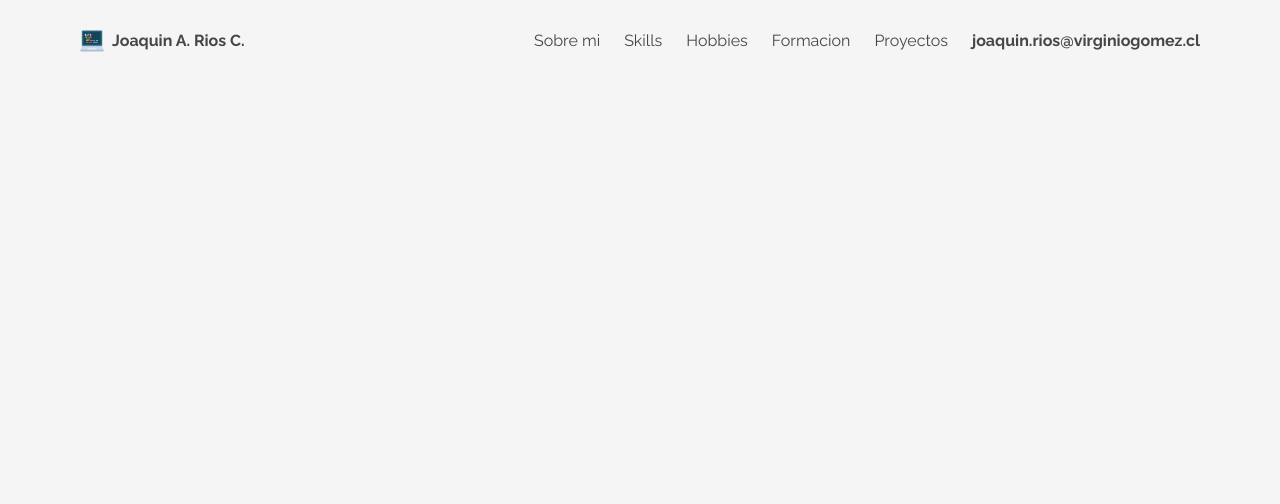
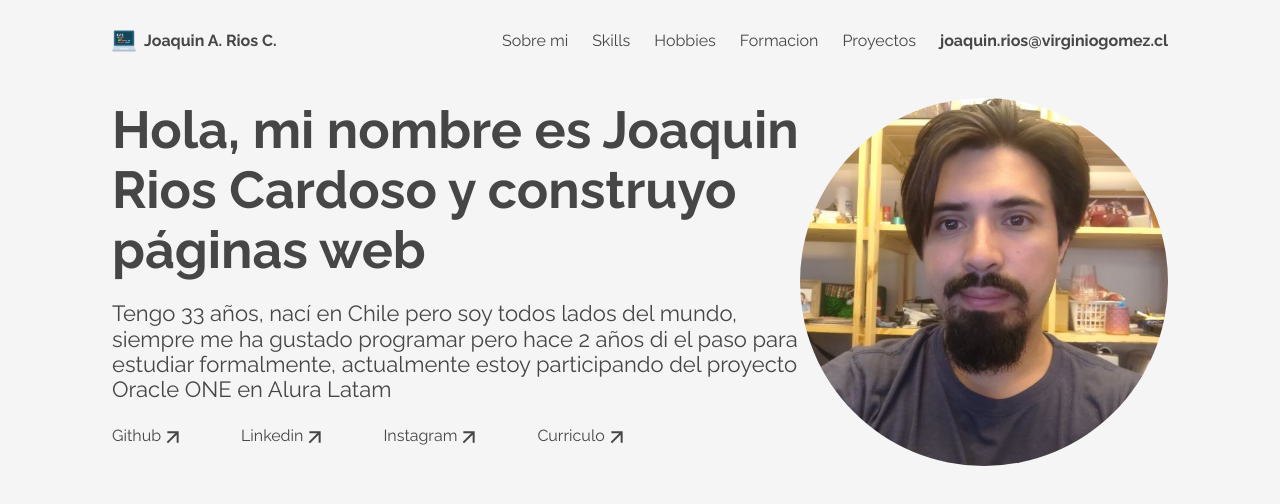
Before and after one commit to joaquincardosorios/alura-html-desafio, a plain HTML site: page index.html in a window 1280 px wide. Drawn offline with Linux system fonts and the light colour scheme.

Commit message:
feat(presentacion):creacion de seccion de presentacion

```diff
--- a/assets/css/cabecera.css
+++ b/assets/css/cabecera.css
@@ -3,7 +3,7 @@
     justify-content: space-between;
     font-size: 1rem;
     align-items: center;
-    padding: 1rem 5rem;
+    padding: 1rem 7rem;
 
 }
 
--- /dev/null
+++ b/assets/css/presentacion.css
@@ -0,0 +1,45 @@
+.presentacion{
+    display: flex;
+    padding: 1rem 7rem;
+    align-items:  center;
+}
+
+.presentacion__contenido{
+
+}
+.presentacion__imagen{
+    border-radius: 100%;
+    height: 368px;
+}
+
+
+.presentacion__titulo{
+    font-size: 3.25rem;
+    font-weight: 700;
+}
+
+.presentacion__descripcion{
+    font-size: 1.375rem;
+    font-weight: 400;
+}
+
+.presentacion__lista{
+    display: flex;
+}
+
+.presentacion__item{
+    list-style: none;
+    padding-right: 3.5rem;
+}
+
+.presentacion__link{
+    color:#464646;
+    text-decoration: none;
+    font-size: 1rem;
+    display: flex;
+    align-items: center;
+}
+
+.presentacion__link--flecha{
+    height: 24px;
+}
--- a/index.html
+++ b/index.html
@@ -10,6 +10,7 @@
     <link rel="stylesheet" href="./assets/css/root.css">
     <link rel="stylesheet" href="./assets/css/cabecera.css">
     <link rel="stylesheet" href="./assets/css/navegador.css">
+    <link rel="stylesheet" href="./assets/css/presentacion.css">
 </head>
 <body>
     <header class="cabecera">
@@ -28,5 +29,18 @@
             </ul>
         </nav>
     </header>
+    <section class="presentacion">
+        <div class="presentacion__contenido">
+            <h1 class="presentacion__titulo">Hola, mi nombre es Joaquin Rios Cardoso y construyo páginas web</h1>
+            <p class="presentacion__descripcion">Tengo 33 años, nací en Chile pero soy todos lados del mundo, siempre me ha gustado programar pero hace 2 años di el paso para estudiar formalmente, actualmente estoy participando del proyecto Oracle ONE en Alura Latam</p>
+            <ul class="presentacion__lista">
+                <li class="presentacion__item"><a href="#" class="presentacion__link">Github <img class="presentacion__link--flecha" src="./assets/img/flecha.svg" alt="Logo flecha"></a></li>
+                <li class="presentacion__item"><a href="#" class="presentacion__link">Linkedin <img class="presentacion__link--flecha"  src="./assets/img/flecha.svg" alt="Logo flecha"></a></li>
+                <li class="presentacion__item"><a href="#" class="presentacion__link">Instagram <img class="presentacion__link--flecha"  src="./assets/img/flecha.svg" alt="Logo flecha"></a></li>
+                <li class="presentacion__item"><a href="#" class="presentacion__link">Curriculo <img class="presentacion__link--flecha"  src="./assets/img/flecha.svg" alt="Logo flecha"></a></li>
+            </ul>
+        </div>
+        <img src="./assets/img/joaquin-rios.jpg" alt="Foto de Joaquin" class="presentacion__imagen">
+    </section>
 </body>
 </html>
```
Also changed, not shown: assets/img/flecha.svg (added), assets/img/joaquin-rios.jpg (added).
